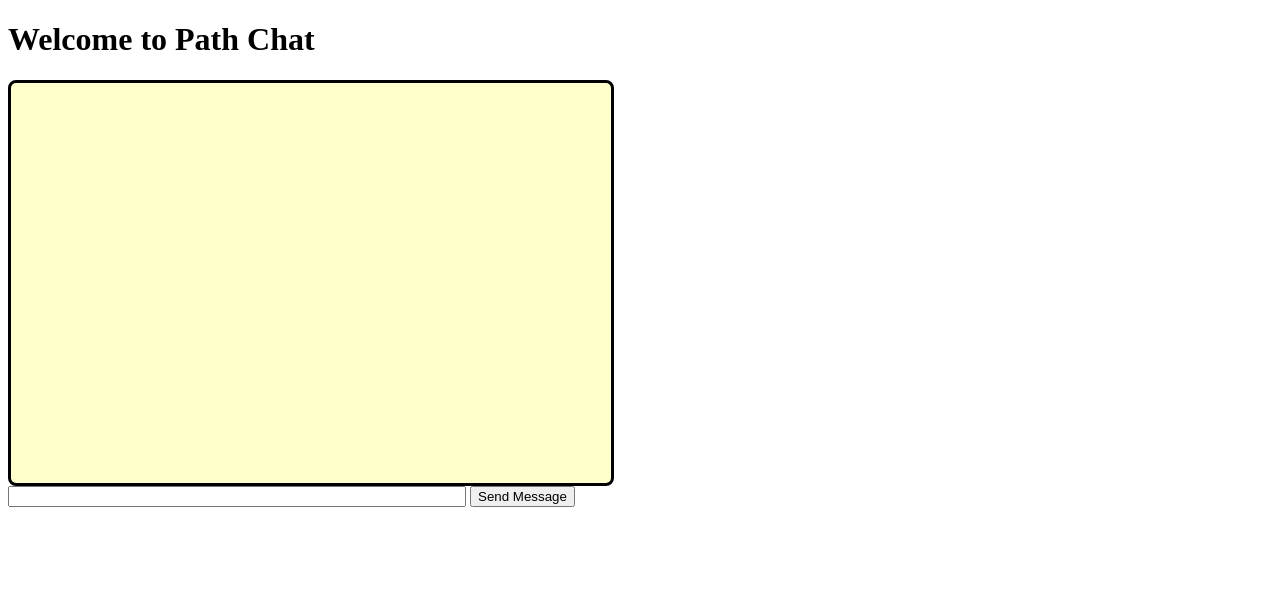
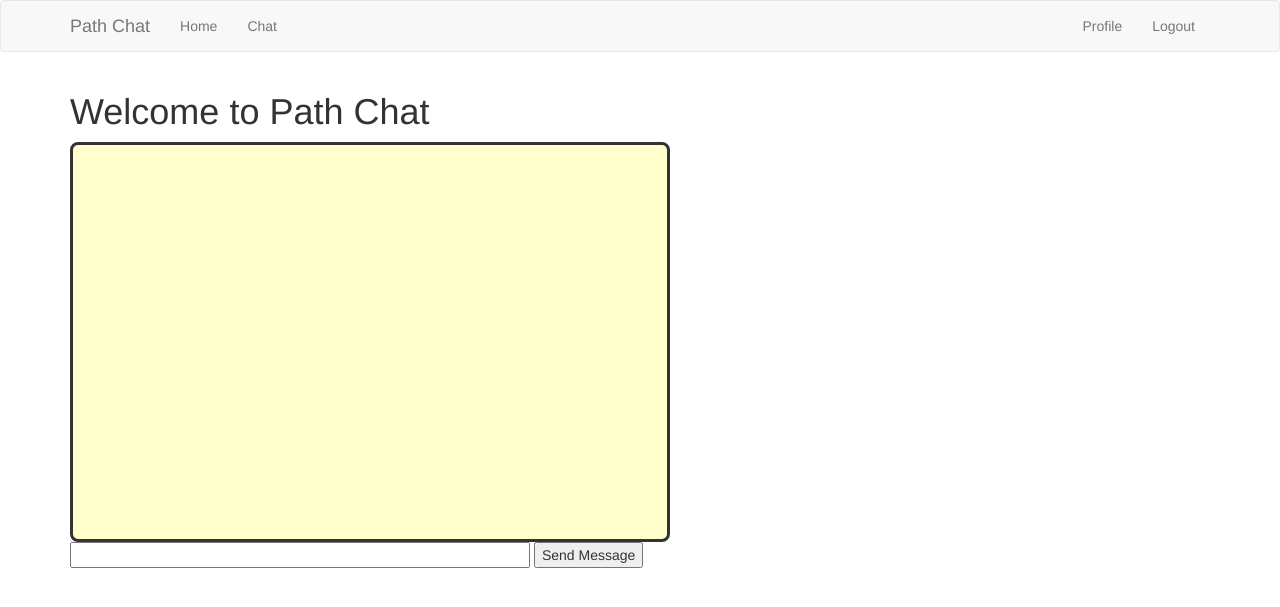
Before and after one commit to justinbourb/path_chat_refactor, a Flask app: page /chat in a window 1280 px wide. Shown: the top 607 px of the page. Run offline with Flask 2, Linux system fonts and the light colour scheme; some libraries are stand-ins or nearby versions.

Commit message:
added base.html to chat

```diff
--- a/routes.py
+++ b/routes.py
@@ -5,7 +5,7 @@ from flask import render_template
 
 @app.route('/chat')
 def chat():
-    return render_template('chat.html', async_mode=socketio.async_mode)
+    return render_template('chat.html', async_mode=socketio.async_mode, current_user='user')
 
 @app.route('/', methods=['GET', 'POST'])
 @app.route('/index', methods=['GET', 'POST'])
--- a/templates/chat.html
+++ b/templates/chat.html
@@ -1,6 +1,7 @@
-<!DOCTYPE HTML>
-<html>
-<head>
+{% extends "base.html" %}
+{% import 'bootstrap/wtf.html' as wtf %}
+
+{% block app_content %}
     <title>Welcome to Path_Chat</title>
     <script type="text/javascript" src="//code.jquery.com/jquery-1.4.2.min.js"></script>
     <script type="text/javascript" src="//cdnjs.cloudflare.com/ajax/libs/socket.io/1.3.5/socket.io.min.js"></script>
@@ -61,10 +62,10 @@
     <h1>Welcome to Path Chat</h1>
     <div style="overflow: auto; width:600px; height:400px; background-color: #ffffcc; border-style: solid;
     border-width: medium; border-radius: 8px;" id="log">
-    </div>
+  </div>
 
     <form id="broadcast" method="POST" action='#'>
-            <input type="text" name="broadcast_data" style="width:450px;" id="broadcast_data">
+            <input type="text" name="broadcast_data" style="width:460px;" id="broadcast_data">
             <input type="submit" value="Send Message" onclick="submit_form()">
     </form>
 
@@ -73,5 +74,5 @@
 
 
 
-</body>
-</html>
+
+{% endblock %}
```
Also changed, not shown: 1 other file.
